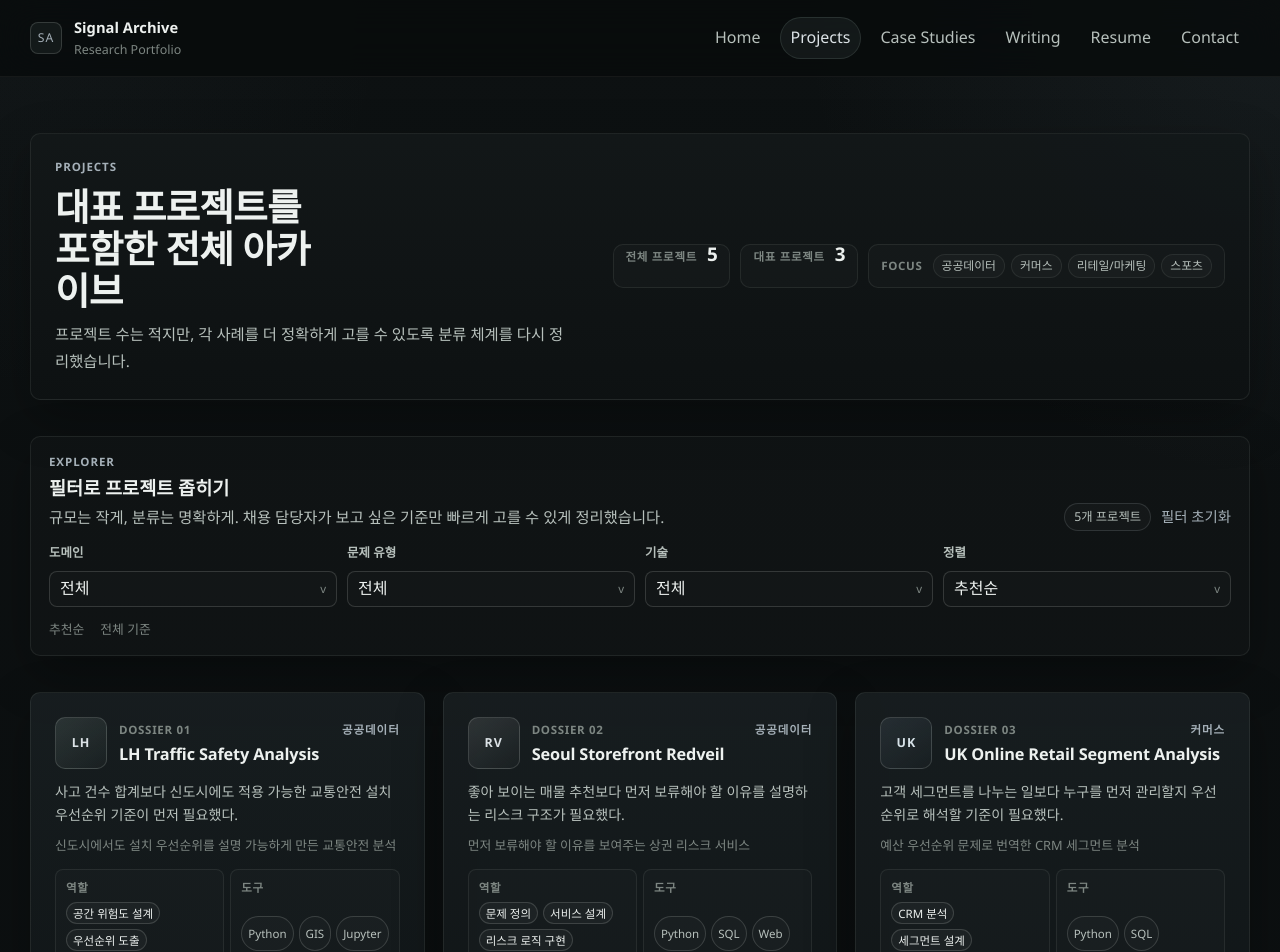
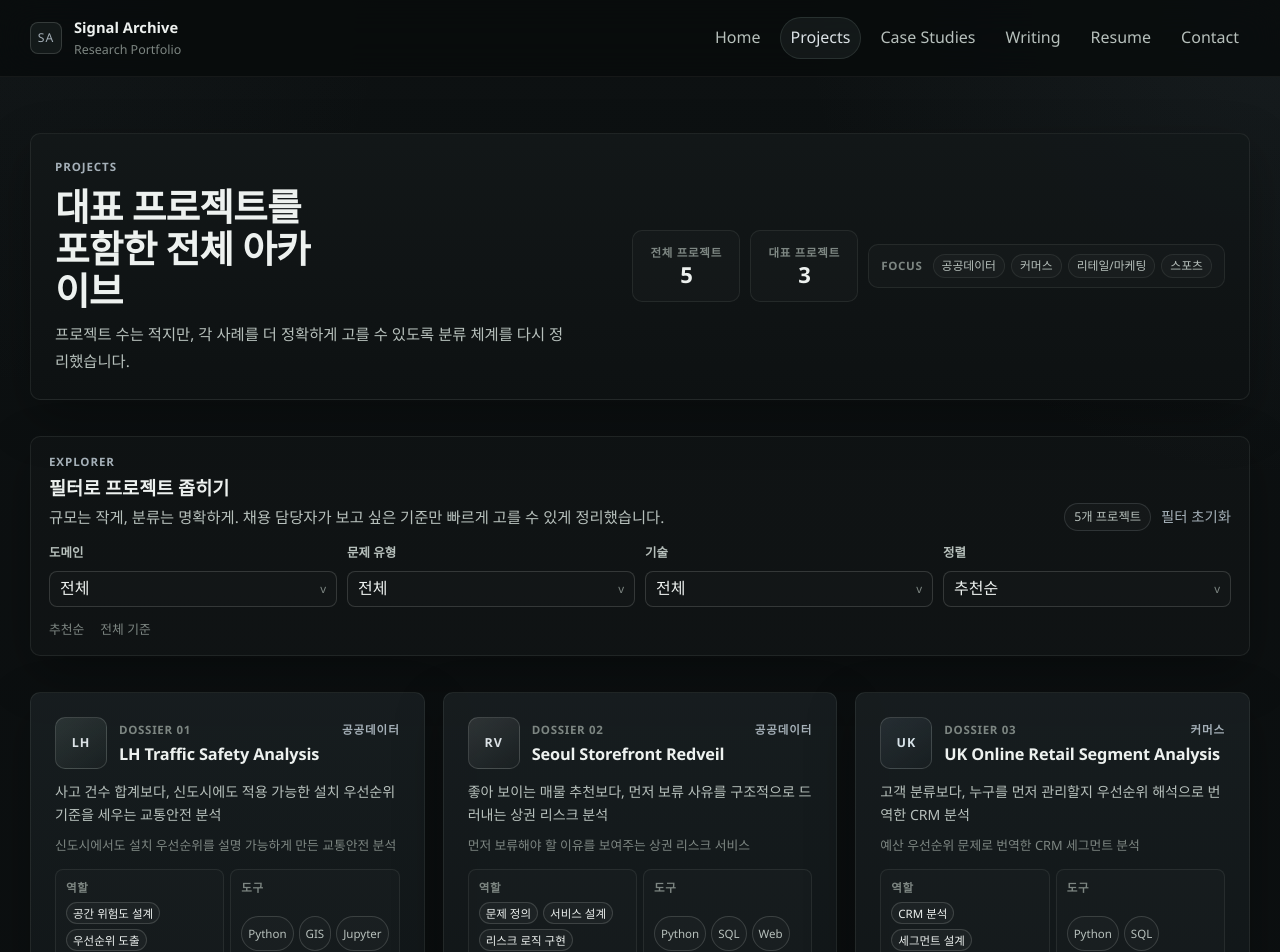
Before and after one commit to dffxonnb-cyber/signal-archive, a Next.js app: page /projects in a window 1280 px wide. Shown: the top 952 px of the page. Built offline with nearby package versions, Linux system fonts and the light colour scheme.

Commit message:
refactor(projects): tighten framing lines and metric balance

```diff
--- a/app/globals.css
+++ b/app/globals.css
@@ -1234,15 +1234,30 @@ main {
 }
 
 .projects-summary__value {
-  font-size: 1.18rem;
+  font-size: 1.38rem;
+  line-height: 0.94;
+  letter-spacing: -0.02em;
+}
+
+.projects-summary__item--metric {
+  display: grid;
+  justify-items: center;
+  align-content: center;
+  gap: 5px;
+  min-width: 108px;
+  min-height: 72px;
+  padding: 10px 14px 11px;
+  text-align: center;
+}
+
+.projects-summary__item--metric .projects-summary__label {
   line-height: 1;
-  letter-spacing: -0.02em;
-}
-
-.projects-summary__item--metric {
-  display: flex;
-  align-items: baseline;
-  min-width: 0;
+}
+
+.projects-summary__item--metric .projects-summary__value {
+  display: inline-flex;
+  align-items: center;
+  justify-content: center;
 }
 
 .projects-summary__item--focus {
--- a/content/projects.ts
+++ b/content/projects.ts
@@ -6,7 +6,7 @@ export const projects: Project[] = [
     title: "LH Traffic Safety Analysis",
     category: "대표 프로젝트",
     primaryDomain: "공공데이터",
-    summary: "사고 건수 합계보다 신도시에도 적용 가능한 교통안전 설치 우선순위 기준이 먼저 필요했다.",
+    summary: "사고 건수 합계보다, 신도시에도 적용 가능한 설치 우선순위 기준을 세우는 교통안전 분석",
     period: "Independent study",
     format: "개인 프로젝트",
     domains: ["공공데이터", "도시", "교통", "공간데이터 분석"],
@@ -64,7 +64,7 @@ export const projects: Project[] = [
     title: "Seoul Storefront Redveil",
     category: "대표 프로젝트",
     primaryDomain: "공공데이터",
-    summary: "좋아 보이는 매물 추천보다 먼저 보류해야 할 이유를 설명하는 리스크 구조가 필요했다.",
+    summary: "좋아 보이는 매물 추천보다, 먼저 보류 사유를 구조적으로 드러내는 상권 리스크 분석",
     period: "Independent build",
     format: "개인 프로젝트",
     domains: ["공공데이터", "상권", "입지", "리스크 분석", "웹 구현"],
@@ -126,7 +126,7 @@ export const projects: Project[] = [
     title: "UK Online Retail Segment Analysis",
     category: "대표 프로젝트",
     primaryDomain: "커머스",
-    summary: "고객 세그먼트를 나누는 일보다 누구를 먼저 관리할지 우선순위로 해석할 기준이 필요했다.",
+    summary: "고객 분류보다, 누구를 먼저 관리할지 우선순위 해석으로 번역한 CRM 분석",
     period: "Independent analysis",
     format: "개인 프로젝트",
     domains: ["커머스", "리테일", "CRM", "비즈니스 데이터 분석"],
@@ -178,7 +178,7 @@ export const projects: Project[] = [
     title: "Starbucks Promotion Analysis",
     category: "서브 프로젝트",
     primaryDomain: "리테일/마케팅",
-    summary: "반정형 이벤트 로그를 고객-오퍼-채널 단위로 다시 묶어야 프로모션 판단이 가능했다.",
+    summary: "반정형 이벤트 로그를 고객-오퍼-채널 구조로 재구성한 프로모션 의사결정 분석",
     period: "Side analysis",
     format: "개인 프로젝트",
     domains: ["리테일/마케팅", "프로모션", "CRM"],
@@ -223,7 +223,7 @@ export const projects: Project[] = [
     title: "NBA Game & Player Analysis",
     category: "서브 프로젝트",
     primaryDomain: "스포츠",
-    summary: "승리 요인, 선수 성과, 플레이 스타일을 하나의 예측 파이프라인으로 연결할 필요가 있었다.",
+    summary: "승리 요인, 선수 성과, 플레이 스타일을 하나의 예측 파이프라인으로 엮은 스포츠 분석",
     period: "Side analysis",
     format: "개인 프로젝트",
     domains: ["스포츠", "예측 모델링", "데이터 파이프라인"],
```
